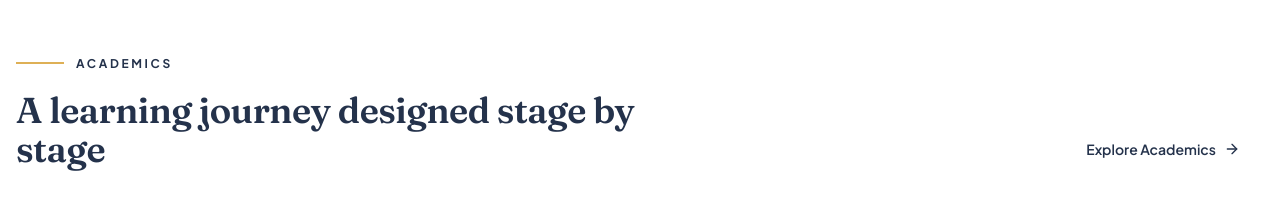
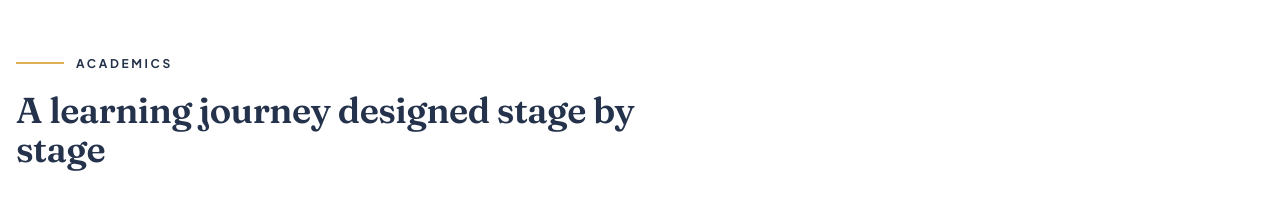
Before and after one commit to simrankumari-dev/rosa-mystica-school-website, a React (Vite) app: page / in a window 1280 px wide. Shown: the part 2920-3140 px from the top of the page. Built offline with nearby package versions, Linux system fonts and the light colour scheme.

Commit message:
changed academics of home page

```diff
--- a/src/components/home/Academics.jsx
+++ b/src/components/home/Academics.jsx
@@ -1,4 +1,4 @@
-import { ArrowRight } from "lucide-react";
+
 import ACADEMICS from "../../data/academics";
 import styles from "./Academics.module.css";
 
@@ -24,14 +24,7 @@ export function Academics() {
             </h2>
           </div>
 
-          <a href="#admissions" className={styles.exploreButton}>
-            Explore Academics
 
-            <ArrowRight
-              className={styles.arrow}
-              aria-hidden="true"
-            />
-          </a>
         </div>
 
         {/* Academic Cards */}
--- a/src/components/home/Academics.module.css
+++ b/src/components/home/Academics.module.css
@@ -97,16 +97,9 @@
   color: var(--color-primary-foreground);
 }
 
-.arrow {
-  width: 1rem;
-  height: 1rem;
 
-  transition: transform 300ms ease;
-}
 
-.exploreButton:hover .arrow {
-  transform: translateX(0.25rem);
-}
+
 
 /* =========================
    CARDS
```
